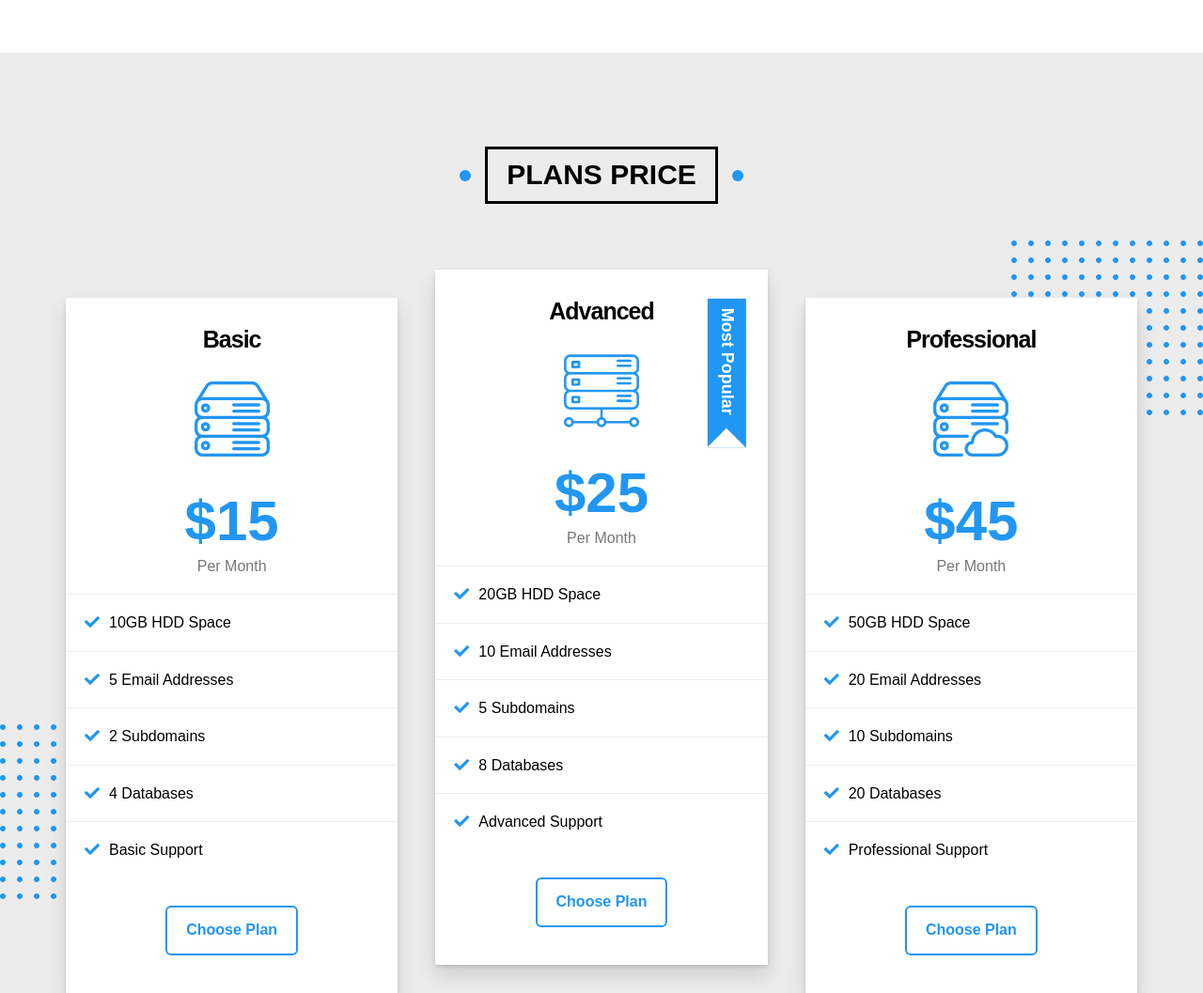
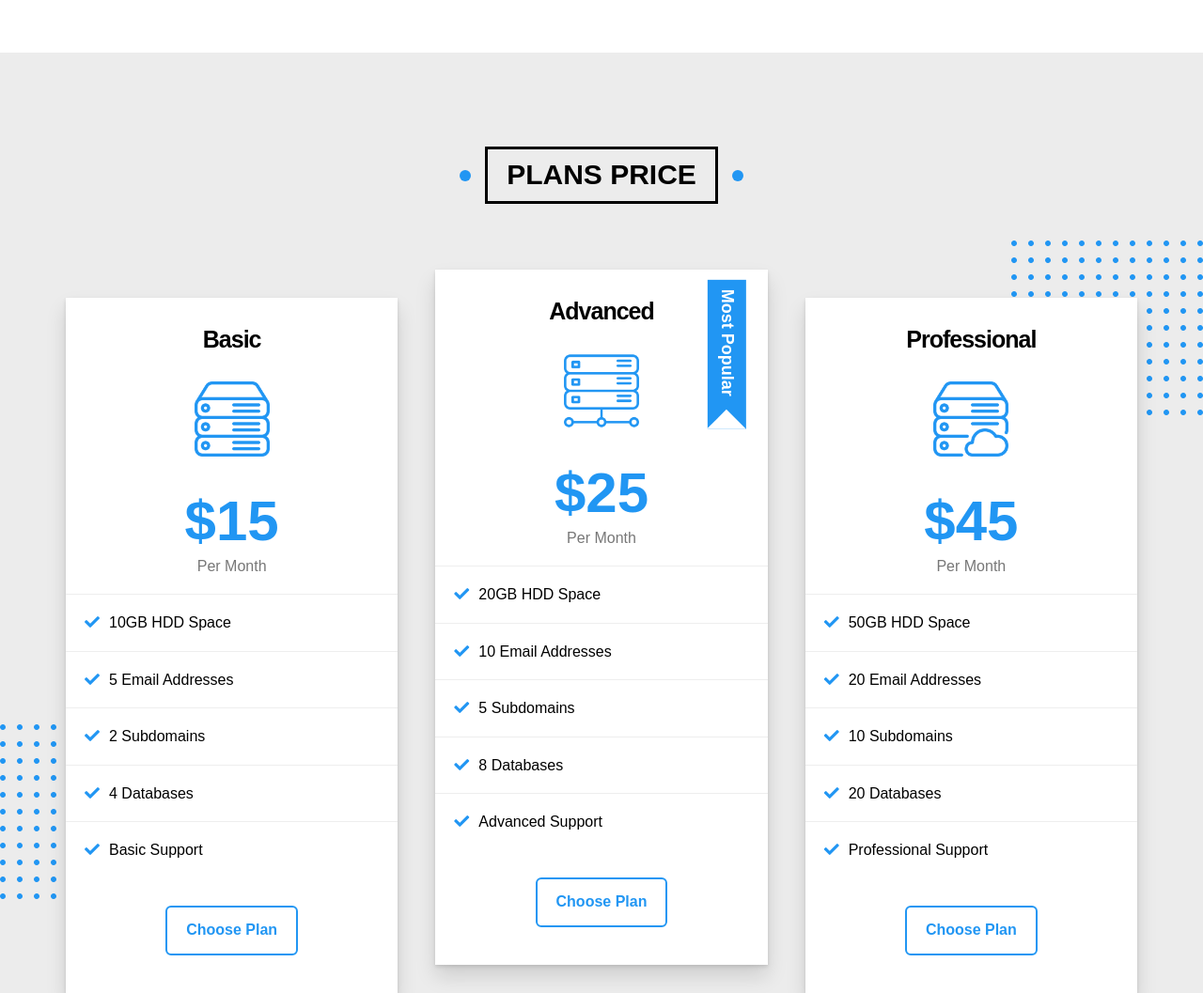
Before and after one commit to Rania-Ro/Samuel, a plain HTML site: page index.html in a window 1280 px wide. Shown: the part 10388-11445 px from the top of the page at 94% size. Drawn offline with Linux system fonts and the light colour scheme.

Commit message:
Update samuel.css

```diff
--- a/css/samuel.css
+++ b/css/samuel.css
@@ -1610,7 +1610,7 @@ ul {
 
 .plans .container .popular .label {
     position: absolute;
-    top: calc(0% + 90px);
+    top: calc(0% + 70px);
     right: -36px;
     padding: 10px 35px 10px 10px;
     background-color: var(--main-color);
```
